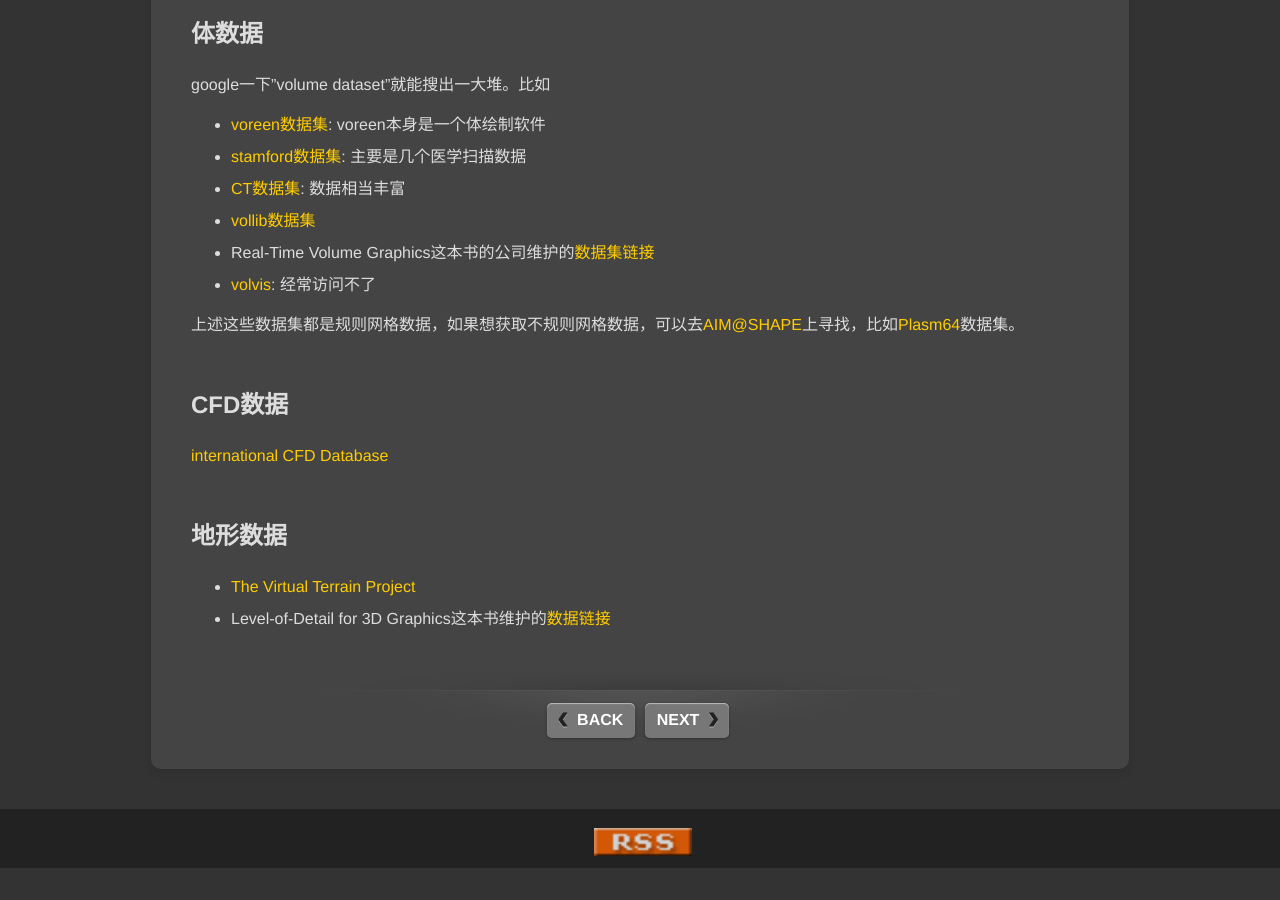
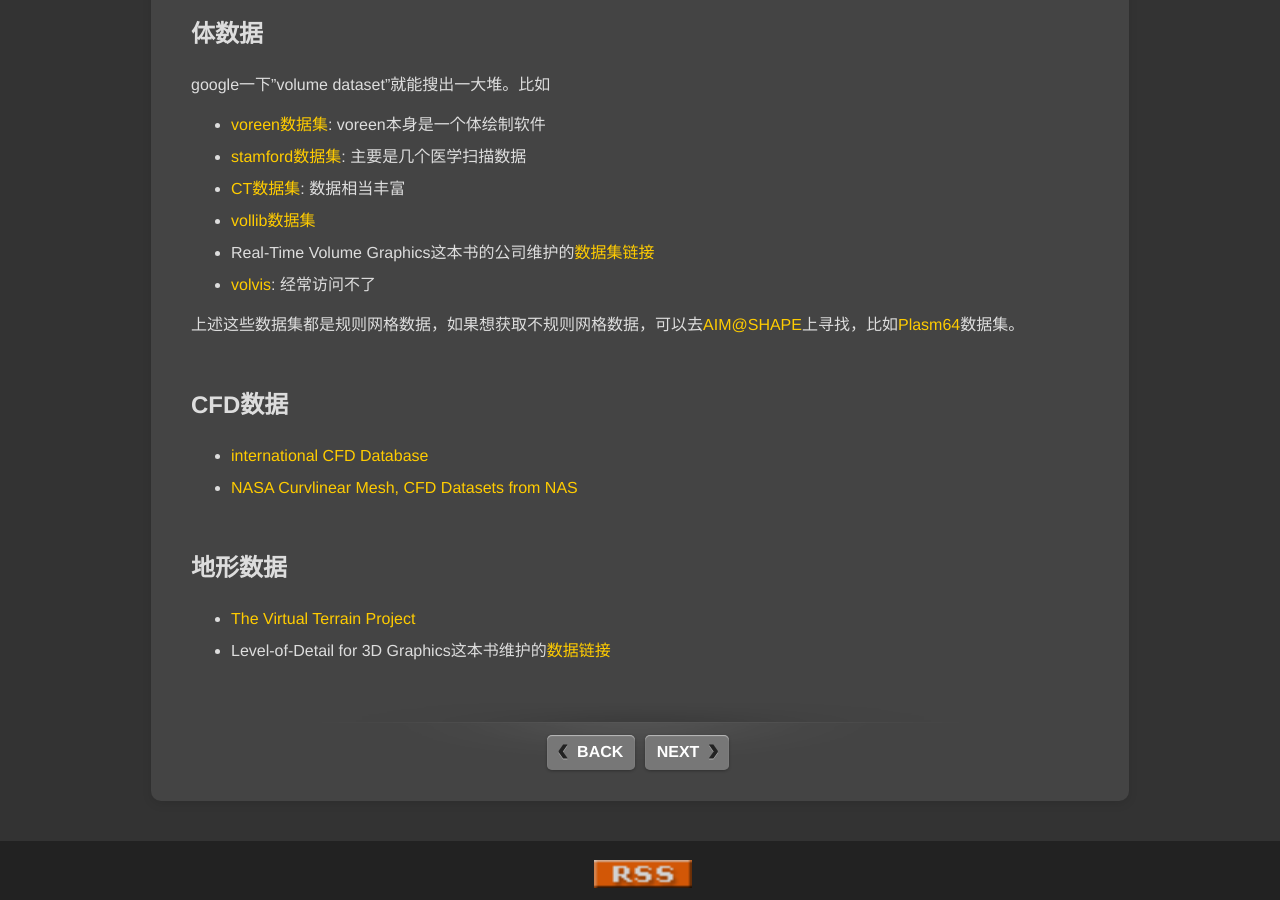
Before and after one commit to pkuwwt/pkuwwt.github.io, a Jekyll site: the page built from visualization/_posts/2014-01-07-visualization-dataset-collection.md, in a window 1280 px wide and 900 px high, scrolled down 724 px. Built offline with Jekyll 4.4.1, drawn with Linux system fonts in a browser that asks for light colours; comment, search, counter and statistics services are not loaded; before the commit the page ends 1592 px from its top, so only the background shows below that.

Commit message:
modified:   visualization/_posts/2014-01-07-visualization-dataset-collection.md

```diff
--- a/visualization/_posts/2014-01-07-visualization-dataset-collection.md
+++ b/visualization/_posts/2014-01-07-visualization-dataset-collection.md
@@ -29,7 +29,9 @@
 上述这些数据集都是规则网格数据，如果想获取不规则网格数据，可以去[AIM@SHAPE](http://shapes.aimatshape.net/)上寻找，比如[Plasm64](shapes.aimatshape.net/view.php?id=631#)数据集。
 
 ## CFD数据
-[international CFD Database](http://mp0806.cineca.it/icfd.php)
+
+  - [international CFD Database](http://mp0806.cineca.it/icfd.php)
+  - [NASA Curvlinear Mesh, CFD Datasets from NAS](http://www.nas.nasa.gov/publications/datasets.html)
 
 ## 地形数据
   - [The Virtual Terrain Project](http://vterrain.org/BT/)
```
